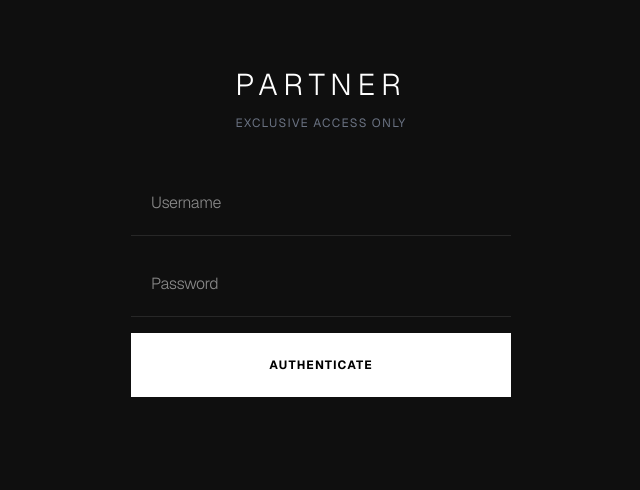
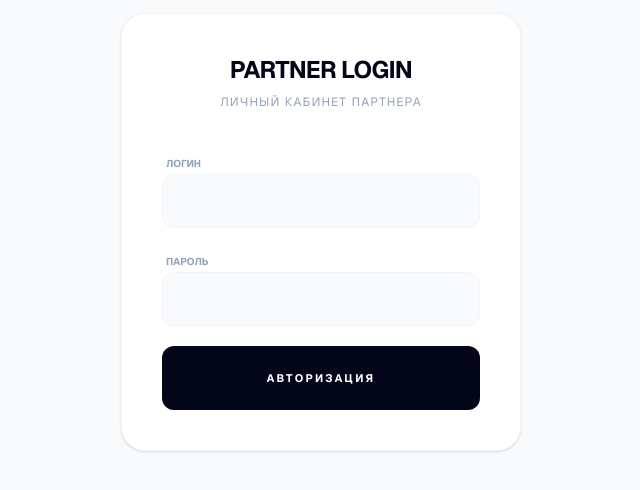
Before and after one commit to SashaSmirnov2000/dragonapart, a Next.js app: page /referral in a window 1280 px wide. Shown: the part 168-658 px from the top of the page, without its empty margins (319-959 px from the left). Built offline with nearby package versions, Linux system fonts and the light colour scheme; no server answers.

Commit message:
good very

```diff
--- a/src/app/referral/page.tsx
+++ b/src/app/referral/page.tsx
@@ -23,6 +23,7 @@ export default function PartnerPage() {
 
   const fetchPartnerData = async (id: string) => {
     setLoading(true);
+    try {
       const { data: partnerData } = await supabase.from('partners').select('*').eq('id', id).single();
       if (partnerData) {
         setPartner(partnerData);
@@ -30,6 +31,9 @@ export default function PartnerPage() {
         const { count: deals } = await supabase.from('leads').select('*, users!inner(referrer)', { count: 'exact', head: true }).eq('status', 'completed').eq('users.referrer', partnerData.login);
         setStats({ refs: refs || 0, deals: deals || 0 });
         setIsLogged(true);
+      }
+    } catch (err) {
+      console.error(err);
     }
     setLoading(false);
   };
@@ -48,33 +52,37 @@ export default function PartnerPage() {
       localStorage.setItem('partner_session', data.id);
       fetchPartnerData(data.id);
     } else {
-      alert('Authentication failed');
+      alert('Ошибка авторизации');
     }
   };
 
   if (!isLogged) {
     return (
-      <div className="flex min-h-screen items-center justify-center bg-[#0F0F0F] p-6 font-sans tracking-tight">
-        <div className="w-full max-w-[380px] space-y-10">
-          <div className="text-center space-y-3">
-            <h1 className="text-white text-3xl font-light uppercase tracking-[0.2em]">Partner</h1>
-            <p className="text-gray-500 text-xs uppercase tracking-widest">Exclusive Access Only</p>
+      <div className="flex min-h-screen items-center justify-center bg-[#F8FAFC] p-6 font-sans antialiased text-slate-900">
+        <div className="w-full max-w-[400px] space-y-10 rounded-3xl bg-white p-10 shadow-sm border border-slate-100">
+          <div className="text-center space-y-2">
+            <h1 className="text-2xl font-bold tracking-tight text-slate-950 uppercase tracking-[0.1em]">Partner Login</h1>
+            <p className="text-slate-400 text-xs uppercase tracking-widest">Личный кабинет партнера</p>
           </div>
-          <form onSubmit={handleLogin} className="space-y-4">
+          <form onSubmit={handleLogin} className="space-y-5">
+            <div className="space-y-1">
+              <label className="text-[10px] uppercase font-bold text-slate-400 ml-1">Логин</label>
               <input
                 type="text"
-              placeholder="Username"
-              className="w-full p-5 rounded-none bg-transparent border-b border-white/10 text-white outline-none focus:border-white/40 transition-all font-light"
+                className="w-full p-4 rounded-xl bg-slate-50 border border-slate-100 text-slate-900 outline-none focus:border-slate-300 focus:bg-white transition-all text-sm"
                 onChange={e => setLogin(e.target.value)}
               />
+            </div>
+            <div className="space-y-1">
+              <label className="text-[10px] uppercase font-bold text-slate-400 ml-1">Пароль</label>
               <input
                 type="password"
-              placeholder="Password"
-              className="w-full p-5 rounded-none bg-transparent border-b border-white/10 text-white outline-none focus:border-white/40 transition-all font-light"
+                className="w-full p-4 rounded-xl bg-slate-50 border border-slate-100 text-slate-900 outline-none focus:border-slate-300 focus:bg-white transition-all text-sm"
                 onChange={e => setPassword(e.target.value)}
               />
-            <button className="w-full p-5 bg-white text-black text-xs font-bold uppercase tracking-widest hover:bg-gray-200 transition-all pt-6 pb-6">
-              Authenticate
+            </div>
+            <button className="w-full p-5 bg-slate-950 text-white rounded-xl text-[11px] font-bold uppercase tracking-[0.2em] hover:bg-slate-800 transition-colors pt-6 pb-6">
+              Авторизация
             </button>
           </form>
         </div>
@@ -83,76 +91,82 @@ export default function PartnerPage() {
   }
 
   return (
-    <div className="min-h-screen bg-[#0F0F0F] text-white p-6 pt-16 font-sans selection:bg-white selection:text-black">
-      <div className="max-w-[440px] mx-auto space-y-12">
+    <div className="min-h-screen bg-[#F8FAFC] text-slate-900 p-6 pt-16 font-sans antialiased selection:bg-slate-200">
+      <div className="max-w-[480px] mx-auto space-y-8">
 
         {/* Header */}
-        <header className="flex justify-between items-end border-b border-white/5 pb-8">
+        <header className="flex justify-between items-center border-b border-slate-200 pb-8">
           <div className="space-y-1">
-            <p className="text-[10px] text-gray-500 uppercase tracking-[0.3em]">Partner ID</p>
-            <h2 className="text-xl font-light uppercase tracking-widest">@{partner.login}</h2>
+            <p className="text-[10px] text-slate-400 font-bold uppercase tracking-[0.2em]">Partner Account</p>
+            <h2 className="text-xl font-bold tracking-tight text-slate-950">@{partner.login}</h2>
           </div>
           <button
             onClick={() => { localStorage.removeItem('partner_session'); setIsLogged(false); }}
-            className="text-[10px] uppercase tracking-widest text-gray-600 hover:text-white transition-colors"
+            className="text-[10px] uppercase font-bold tracking-widest text-slate-400 hover:text-red-500 transition-colors"
           >
-            Logout
+            Выход
           </button>
         </header>
 
         {/* Link Section */}
-        <div className="space-y-4">
-          <p className="text-[10px] text-gray-500 uppercase tracking-[0.2em] text-center">Referral Link</p>
+        <div className="space-y-3">
+          <p className="text-[10px] text-slate-400 font-bold uppercase tracking-[0.2em]">Реферальная ссылка</p>
           <div
             onClick={copyLink}
-            className="group cursor-pointer border border-white/10 p-6 flex justify-between items-center hover:bg-white/5 transition-all"
+            className="group cursor-pointer bg-white p-5 flex justify-between items-center rounded-2xl border border-slate-200 hover:border-slate-400 transition-all shadow-sm"
           >
-            <span className="text-xs font-light tracking-wide text-gray-400 group-hover:text-white">
+            <span className="text-xs font-medium text-slate-600">
               t.me/dragonapartbot?start={partner.login}
             </span>
-            <span className="text-[9px] uppercase tracking-widest font-bold text-gray-600 group-hover:text-white">
-              {copied ? 'Copied' : 'Copy'}
+            <span className="text-[10px] uppercase tracking-widest font-bold text-slate-950">
+              {copied ? 'Успешно' : 'Копировать'}
             </span>
           </div>
         </div>
 
         {/* Balance Card */}
-        <div className="text-center space-y-4 pt-4 pb-4">
-          <p className="text-[10px] text-gray-500 uppercase tracking-[0.3em]">Available Balance</p>
-          <div className="text-6xl font-extralight tracking-tighter">
+        <div className="bg-slate-950 p-10 rounded-[32px] text-center space-y-3 shadow-xl shadow-slate-900/10">
+          <p className="text-[10px] text-slate-500 font-bold uppercase tracking-[0.3em]">Баланс к выплате</p>
+          <div className="text-5xl font-bold text-white tracking-tight leading-none">
             {partner.balance.toLocaleString()}
-            <span className="text-sm align-top ml-2 font-light text-gray-600 tracking-widest">VND</span>
+            <span className="text-sm align-top ml-2 font-light text-slate-400 uppercase tracking-widest">VND</span>
           </div>
         </div>
 
         {/* Stats Grid */}
-        <div className="grid grid-cols-2 gap-px bg-white/10 border border-white/10">
-          <div className="bg-[#0F0F0F] p-8 text-center space-y-2">
-            <p className="text-[9px] text-gray-500 uppercase tracking-widest">Traffic</p>
-            <p className="text-2xl font-light">{stats.refs}</p>
+        <div className="grid grid-cols-2 gap-4">
+          <div className="bg-white p-8 rounded-3xl border border-slate-200 space-y-1 shadow-sm text-center">
+            <p className="text-[9px] text-slate-400 font-bold uppercase tracking-widest">Переходы</p>
+            <p className="text-3xl font-bold text-slate-950">{stats.refs}</p>
           </div>
-          <div className="bg-[#0F0F0F] p-8 text-center space-y-2">
-            <p className="text-[9px] text-gray-500 uppercase tracking-widest">Successful</p>
-            <p className="text-2xl font-light text-white">{stats.deals}</p>
+          <div className="bg-white p-8 rounded-3xl border border-slate-200 space-y-1 shadow-sm text-center">
+            <p className="text-[9px] text-slate-400 font-bold uppercase tracking-widest">Сдано</p>
+            <p className="text-3xl font-bold text-slate-950">{stats.deals}</p>
           </div>
         </div>
 
-        {/* Conditions & Action */}
-        <div className="space-y-10 pt-8">
-          <div className="grid grid-cols-2 gap-y-4 text-[10px] uppercase tracking-widest text-gray-500">
-            <div className="text-left font-medium">Minimum payout</div>
-            <div className="text-right text-white">200,000 VND</div>
-            <div className="text-left font-medium">Payment method</div>
-            <div className="text-right text-white">QR / USDT</div>
-            <div className="text-left font-medium">Processing time</div>
-            <div className="text-right text-white">24 Hours</div>
+        {/* Info & Action */}
+        <div className="space-y-8 pt-4 pb-10">
+          <div className="space-y-4">
+             <div className="flex justify-between items-center text-[10px] uppercase font-bold tracking-widest pb-3 border-b border-slate-100">
+                <span className="text-slate-400">Минимум</span>
+                <span className="text-slate-950">200,000 VND</span>
+             </div>
+             <div className="flex justify-between items-center text-[10px] uppercase font-bold tracking-widest pb-3 border-b border-slate-100">
+                <span className="text-slate-400">Методы</span>
+                <span className="text-slate-950">QR / USDT</span>
+             </div>
+             <div className="flex justify-between items-center text-[10px] uppercase font-bold tracking-widest">
+                <span className="text-slate-400">Срок</span>
+                <span className="text-slate-950">24 Часа</span>
+             </div>
           </div>
 
           <a
             href="https://t.me/dragonservicesupport"
-            className="block w-full p-6 bg-white text-black text-center text-[11px] font-bold uppercase tracking-[0.3em] hover:invert transition-all active:scale-[0.98]"
+            className="block w-full p-6 bg-white border border-slate-950 text-slate-950 rounded-2xl text-center text-[11px] font-bold uppercase tracking-[0.2em] hover:bg-slate-950 hover:text-white transition-all pt-7 pb-7"
           >
-            Request Payout
+            Заказать выплату
           </a>
         </div>
       </div>
```
Lines whose indentation alone changed are shown as unchanged.
